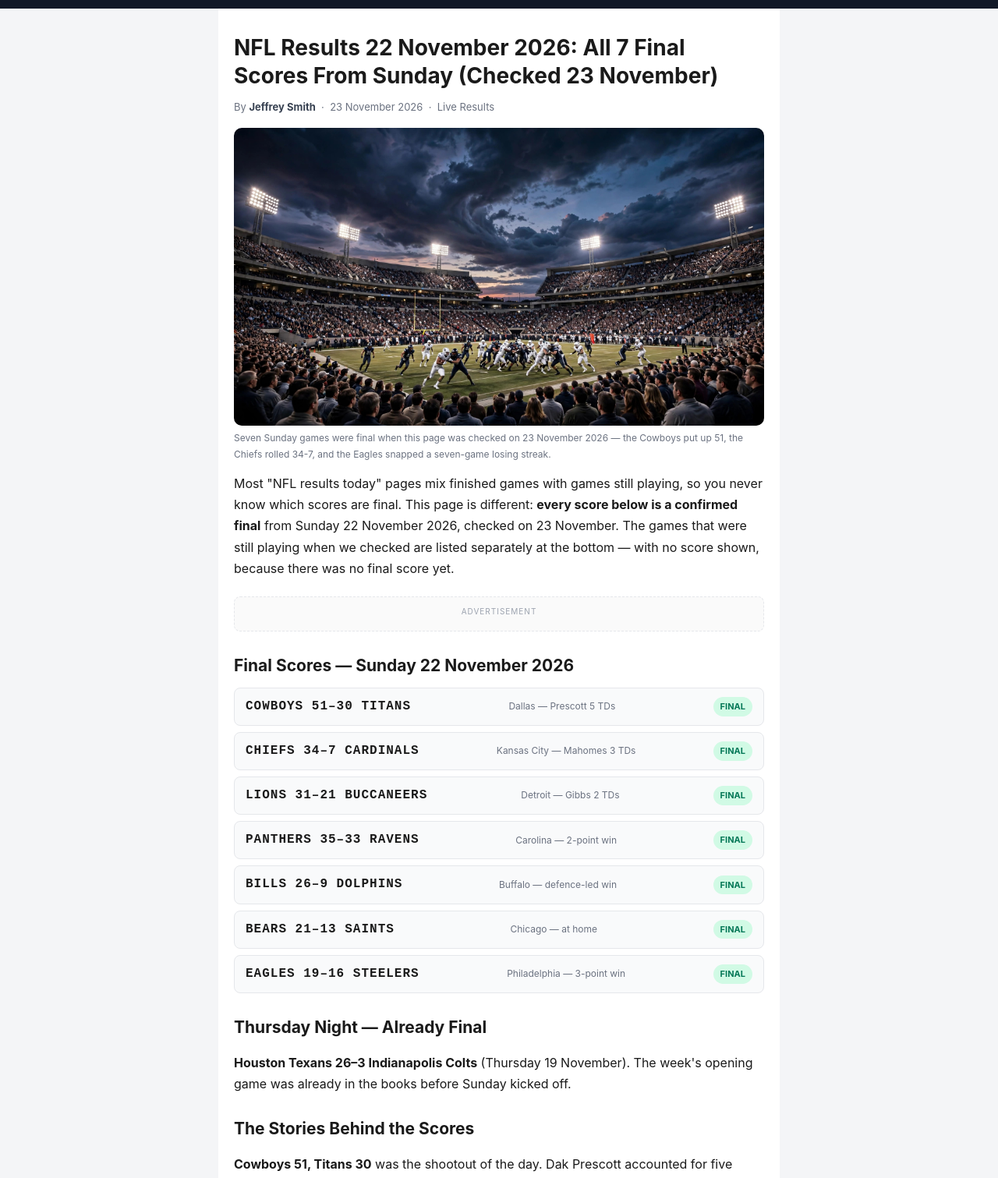
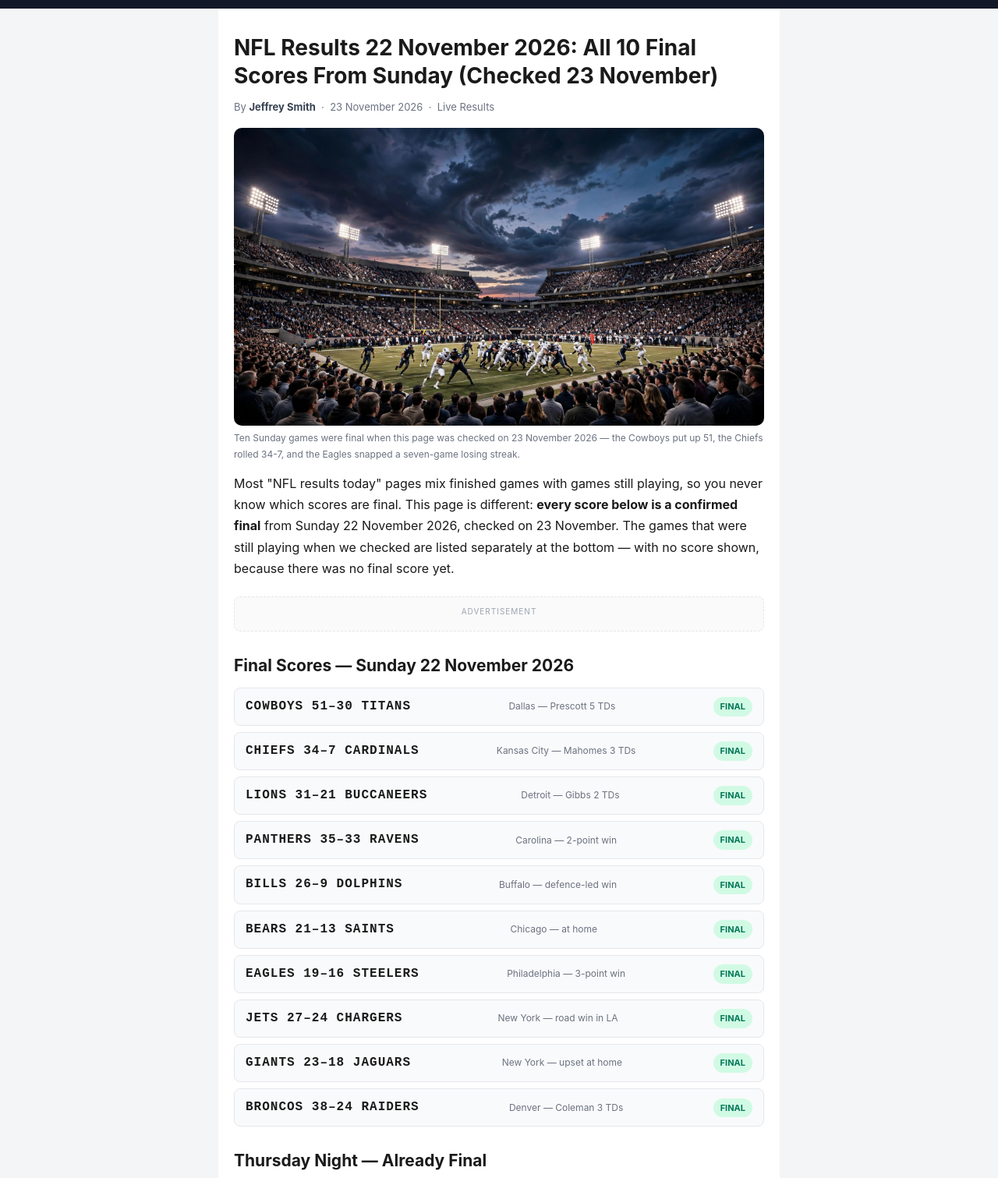
Before and after one commit to mundosaber/mundosaber.github.io, a plain HTML site: page nfl-week-12-results.html in a window 1280 px wide. Shown: the part 75-1586 px from the top of the page at 78% size. Drawn offline with Linux system fonts and the light colour scheme.

Commit message:
Update NFL Week 12 late-game finals (23 Nov)

```diff
--- a/nfl-week-12-results.html
+++ b/nfl-week-12-results.html
@@ -3,8 +3,8 @@
 <head>
 <meta charset="UTF-8">
 <meta name="viewport" content="width=device-width, initial-scale=1.0">
-<title>NFL Results 22 November 2026: All 7 Final Scores From Sunday (Checked 23 November) — MundoSaber</title>
-<meta name="description" content="Every confirmed NFL final score from Sunday 22 November 2026, checked 23 November: Cowboys 51-30, Chiefs 34-7, Lions 31-21 and all the rest — finals only, no live scores mixed in.">
+<title>NFL Results 22 November 2026: All 10 Final Scores From Sunday (Checked 23 November) — MundoSaber</title>
+<meta name="description" content="Every confirmed NFL final score from Sunday 22 November 2026, checked 23 November: Cowboys 51-30, Chiefs 34-7, Lions 31-21, Broncos 38-24 and all the rest — finals only, no live scores mixed in.">
 <style>
   * { box-sizing: border-box; margin: 0; padding: 0; }
   body { font-family: -apple-system, "Segoe UI", Roboto, Arial, sans-serif; background: #f4f5f7; color: #1a1a1a; line-height: 1.7; }
@@ -49,12 +49,12 @@
 </header>
 
 <main>
-  <h1>NFL Results 22 November 2026: All 7 Final Scores From Sunday (Checked 23 November)</h1>
+  <h1>NFL Results 22 November 2026: All 10 Final Scores From Sunday (Checked 23 November)</h1>
   <div class="meta">By <b>Jeffrey Smith</b> &nbsp;·&nbsp; 23 November 2026 &nbsp;·&nbsp; Live Results</div>
 
   <figure>
     <img src="hero-nfl-week-12-results.jpg" alt="An American football stadium packed with fans under bright floodlights at night">
-    <figcaption>Seven Sunday games were final when this page was checked on 23 November 2026 — the Cowboys put up 51, the Chiefs rolled 34-7, and the Eagles snapped a seven-game losing streak.</figcaption>
+    <figcaption>Ten Sunday games were final when this page was checked on 23 November 2026 — the Cowboys put up 51, the Chiefs rolled 34-7, and the Eagles snapped a seven-game losing streak.</figcaption>
   </figure>
 
   <p>Most "NFL results today" pages mix finished games with games still playing, so you never know which scores are final. This page is different: <b>every score below is a confirmed final</b> from Sunday 22 November 2026, checked on 23 November. The games that were still playing when we checked are listed separately at the bottom — with no score shown, because there was no final score yet.</p>
@@ -84,6 +84,9 @@
     <li><span>BILLS 26–9 DOLPHINS</span><span class="reward">Buffalo — defence-led win</span><span class="tag-new">FINAL</span></li>
     <li><span>BEARS 21–13 SAINTS</span><span class="reward">Chicago — at home</span><span class="tag-new">FINAL</span></li>
     <li><span>EAGLES 19–16 STEELERS</span><span class="reward">Philadelphia — 3-point win</span><span class="tag-new">FINAL</span></li>
+    <li><span>JETS 27–24 CHARGERS</span><span class="reward">New York — road win in LA</span><span class="tag-new">FINAL</span></li>
+    <li><span>GIANTS 23–18 JAGUARS</span><span class="reward">New York — upset at home</span><span class="tag-new">FINAL</span></li>
+    <li><span>BRONCOS 38–24 RAIDERS</span><span class="reward">Denver — Coleman 3 TDs</span><span class="tag-new">FINAL</span></li>
   </ul>
 
   <h2>Thursday Night — Already Final</h2>
@@ -95,7 +98,7 @@
   <p><b>Lions 31, Buccaneers 21</b> stretched Detroit's winning run to six straight. Jared Goff threw two touchdowns and Jahmyr Gibbs ran for two more, sealing the win with two fourth-quarter scoring runs.</p>
   <p><b>Eagles 19, Steelers 16</b> ended Philadelphia's seven-game losing streak — and kept Pittsburgh winless in Philadelphia since 1965. The game also saw Steelers receiver DK Metcalf ejected for unsportsmanlike conduct.</p>
 
-  <div class="note"><b>Still playing when checked:</b> Jets at Chargers, Jaguars at Giants and Raiders at Broncos were all still in progress late on Sunday evening, and Vikings vs 49ers (in Mexico City, 8:20 p.m. ET) had not finished. Bengals at Commanders is the Monday Night Football game on 23 November. No final score is shown for any of these because there was none to show yet — this page will be updated once they are final.</div>
+  <div class="note"><b>Still playing when checked:</b> Vikings vs 49ers (in Mexico City, 8:20 p.m. ET) had not finished. Bengals at Commanders is the Monday Night Football game on 23 November. No final score is shown for any of these because there was none to show yet — this page will be updated once they are final.</div>
 
   <!-- AD 2 -->
   <div class="ad-slot">
```
